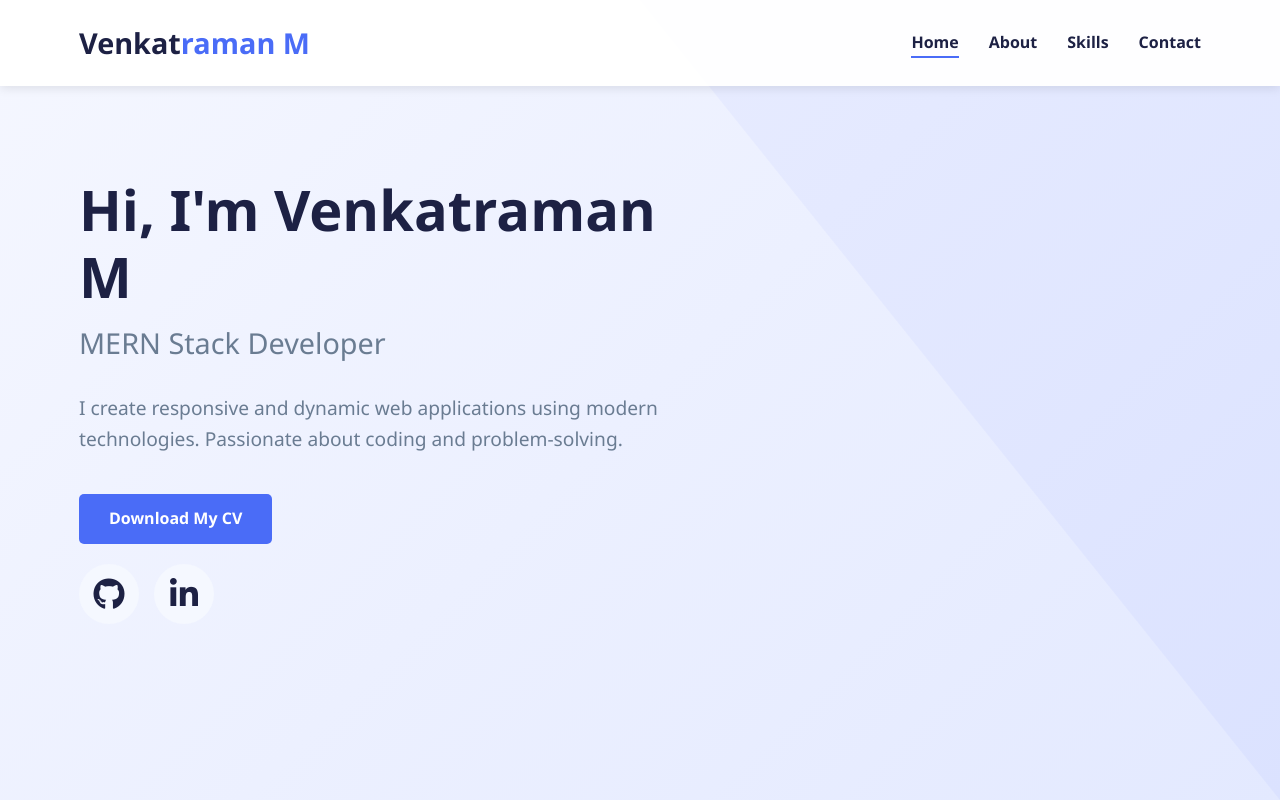
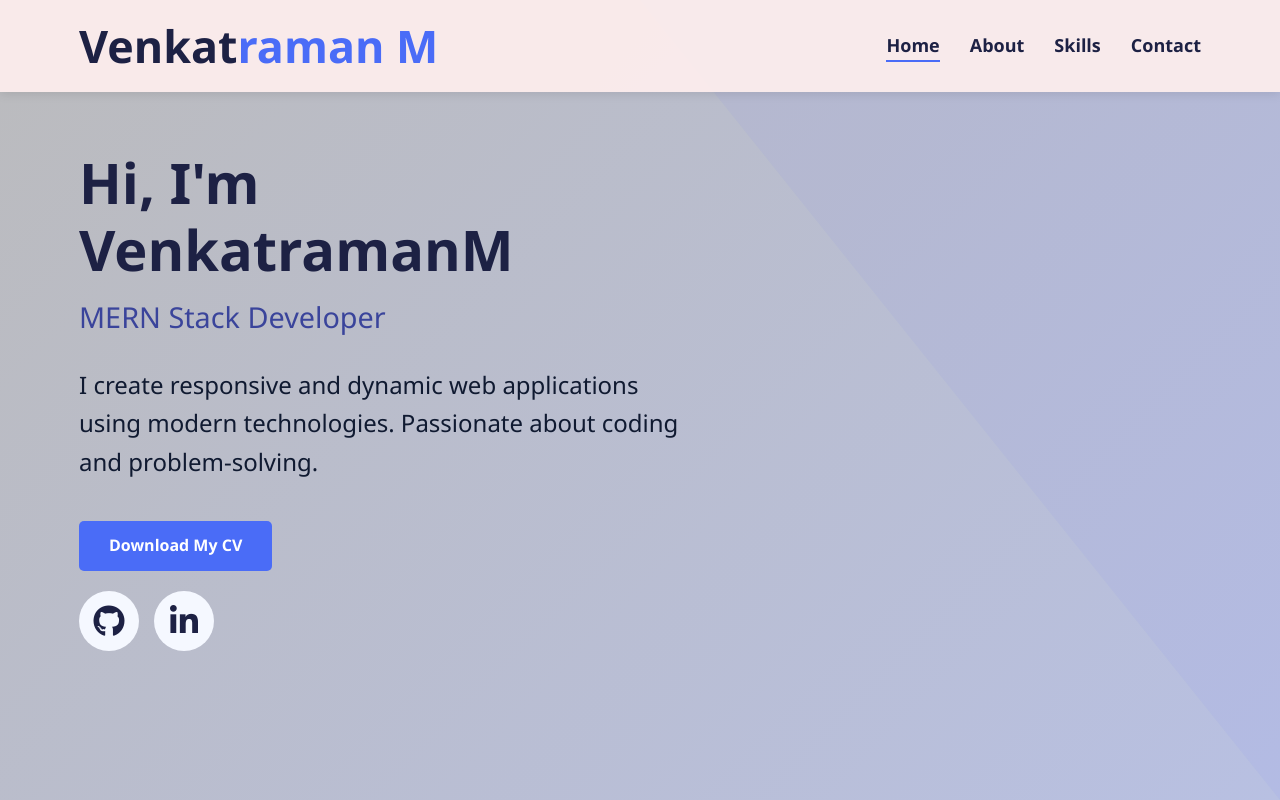
Before and after one commit to Ms-venkatraman/Myportfolio, a plain HTML site: page index.html in a window 1280 px wide. Shown: the top 800 px of the page. Drawn offline with Linux system fonts and the light colour scheme.

Commit message:
update style

```diff
--- a/index.css
+++ b/index.css
@@ -92,7 +92,7 @@
             left: 0;
             width: 100%;
             z-index: 1000;
-            background: rgba(255, 255, 255, 0.95);
+            background: rgba(252, 237, 237, 0.95);
             box-shadow: 0 2px 10px rgba(0, 0, 0, 0.1);
             transition: var(--transition);
         }
@@ -101,12 +101,12 @@
             display: flex;
             justify-content: space-between;
             align-items: center;
-            padding: 20px 0;
+            padding: 10px 0;
         }
 
         .logo {
-            font-size: 1.8rem;
-            font-weight: 700;
+            font-size: 2.8rem;
+            font-weight: 900;
             color: var(--dark-color);
         }
 
@@ -123,7 +123,8 @@
         }
 
         .nav-links a {
-            font-weight: 600;
+            font-weight: 800;
+            font-size: large;
             position: relative;
             padding: 5px 0;
         }
@@ -155,7 +156,7 @@
             height: 100vh;
             display: flex;
             align-items: center;
-            background: linear-gradient(135deg, #f5f7ff 0%, #e3e9ff 100%);
+            background: linear-gradient(135deg, #bbbbbd 0%, #b8c0e2 100%);
             position: relative;
             overflow: hidden;
         }
@@ -172,15 +173,15 @@
 
         .hero h2 {
             font-size: 1.8rem;
-            color: var(--secondary-color);
+            color:#3a449b;
             margin-bottom: 2rem;
             font-weight: 400;
         }
 
         .hero p {
-            font-size: 1.2rem;
+            font-size: 1.5rem;
             margin-bottom: 2.5rem;
-            color: var(--secondary-color);
+            color:#101a31;
         }
 
         .hero-bg {
--- a/index.html
+++ b/index.html
@@ -30,7 +30,7 @@
     <section id="home" class="hero">
         <div class="container">
             <div class="hero-content">
-                <h1>Hi, I'm Venkatraman M</h1>
+                <h1>Hi, I'm VenkatramanM</h1>
                 <h2>MERN Stack Developer</h2>
                 <p>I create responsive and dynamic web applications using modern technologies. Passionate about coding and problem-solving.</p>
                 <a href="KARTHIKEYAN-RESUME.pdf" target="_blank" class="btn">Download My CV</a>
```
